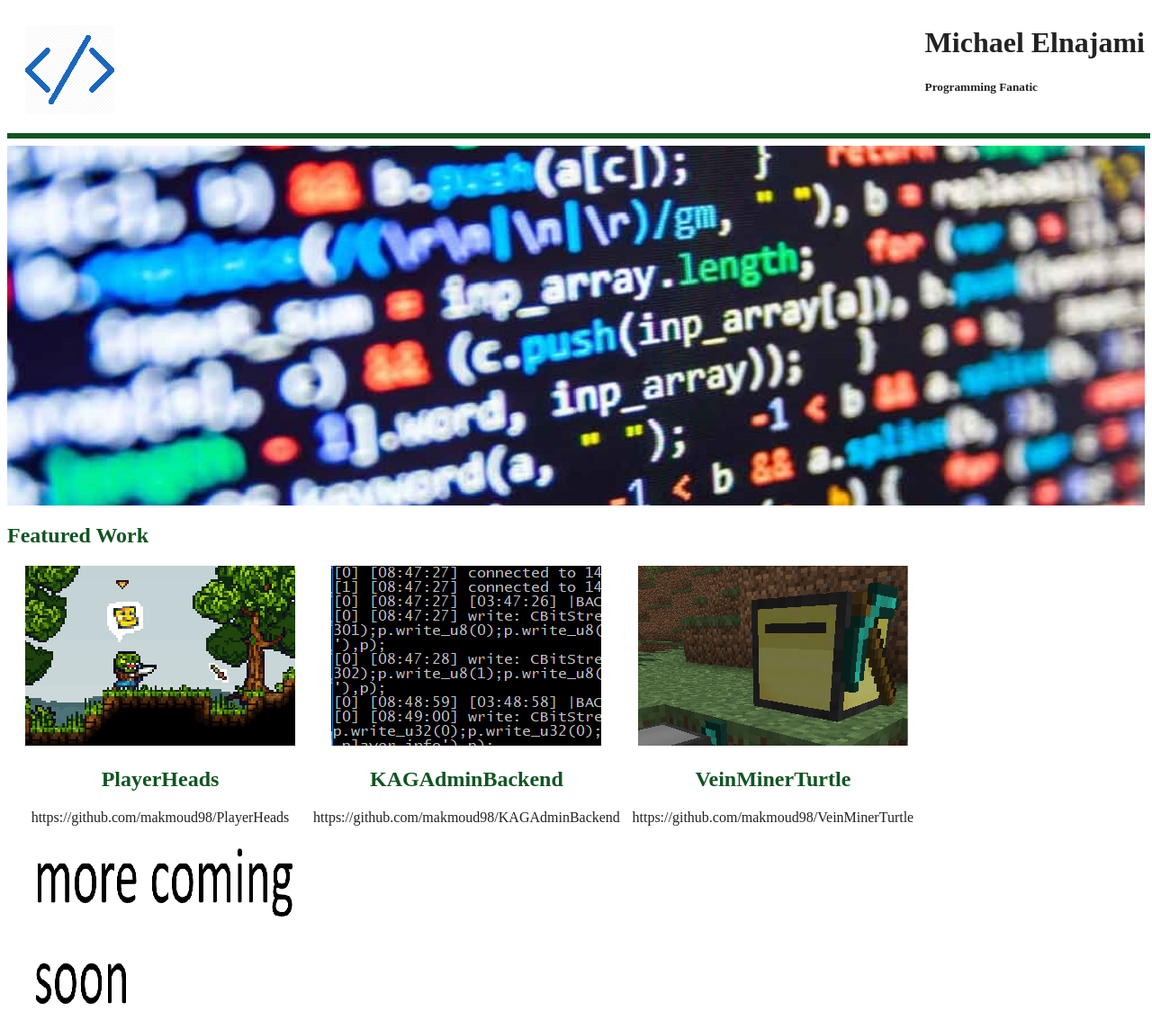
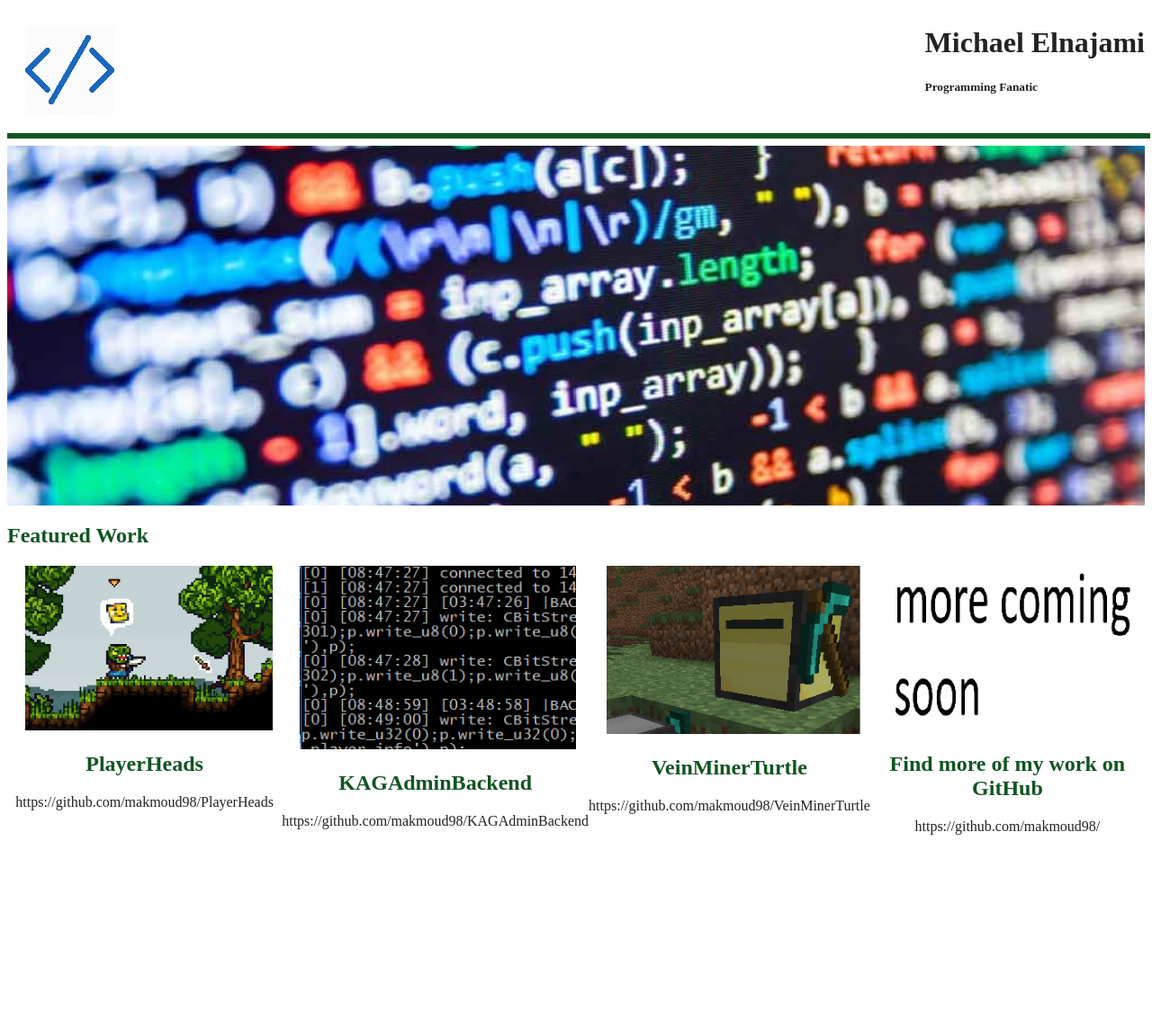
Before and after one commit to makmoud98/PortfolioWebsite, a plain HTML site: page index.html in a window 1280 px wide. Shown: the top 1144 px of the page at 90% size. After the commit the page ends 944 px from the top, so only its background shows below. Drawn offline with Linux system fonts and the light colour scheme.

Commit message:
used replaced the float layout with the flexbox grid to adhere to project guidlines.
also some minor changes

```diff
--- a/css/main.css
+++ b/css/main.css
@@ -4,6 +4,14 @@ h1, h3, h4, h5, p {
 
 h2 {
     color: #115522;
+}
+
+.flex-grid {
+    display: flex;
+    flex-wrap: wrap;
+}
+.col {
+    flex: 1;
 }
 
 .logo {
@@ -31,6 +39,7 @@ h2 {
 
 .center {
     text-align: center;
+    width: 100%;
 }
 
 .clear {
@@ -38,6 +47,8 @@ h2 {
 }
 
 .work {
+    width: 90%;
+    height: auto;
     margin-left: 20px;
     margin-right: 20px;
 }
--- a/index.html
+++ b/index.html
@@ -3,7 +3,7 @@
     <head>
         <meta name="viewport" content="width=device-width,initial-scale=1.0">
         <meta charset="utf-8">
-        <link rel="stylesheet" type="text/css" href="css/main.css">
+        <link rel="stylesheet" href="css/main.css">
         <title>Michael Elnajami</title>
     </head>
     <body>
@@ -15,40 +15,40 @@
             </div>
             <hr class="line"/>
         </header>
-        <article>
+        <main>
             <img class="banner left" src="img/banner.jpg" alt="binary numbers">
             <h2 class="left">Featured Work</h2>
-            <div class="center">
-                <div class="clear left">
-                    <a href="https://github.com/makmoud98/PlayerHeads">
+            <div class="clear left flex-grid center">
+                <div class="col">
+                    <a href="https://github.com/makmoud98/PlayerHeads" target="_blank">
                         <img class="work" src="img/playerheads.png" alt="player with custom head">
                     </a>
                     <h2>PlayerHeads</h2>
                     <p>https://github.com/makmoud98/PlayerHeads</p>
                 </div>
-                <div class="left">
-                    <a href="https://github.com/makmoud98/KAGAdminBackend">
+                <div class="col">
+                    <a href="https://github.com/makmoud98/KAGAdminBackend" target="_blank">
                         <img class="work" src="img/console.png" alt="console">
                     </a>
                     <h2>KAGAdminBackend</h2>
                     <p>https://github.com/makmoud98/KAGAdminBackend</p>
                 </div>
-                <div class="left">
-                    <a href="https://github.com/makmoud98/VeinMinerTurtle">
-                        <img class="work" src="img/minecraftturtle.png" alt="turtle robot in minecraft">
+                <div class="col">
+                    <a href="https://github.com/makmoud98/KAGAdminBackend" target="_blank">
+                        <img class="work" src="img/minecraftturtle.png" alt="minecraft turtle robot">
                     </a>
                     <h2>VeinMinerTurtle</h2>
                     <p>https://github.com/makmoud98/VeinMinerTurtle</p>
                 </div>
-                <div class="left">
-                    <a href="https://github.com/makmoud98/">
+                <div class="col">
+                    <a href="https://github.com/makmoud98/" target="_blank">
                         <img class="work" src="img/comingsoon.png" alt="coming soon">
                     </a>
                     <h2>Find more of my work on GitHub</h2>
                     <p>https://github.com/makmoud98/</p>
                 </div>
             </div>
-        </article>
+        </main>
     </body>
 </html>
 <!--This website was created by Michael Elnajami and is a WIP. Created for a school project-->
```
